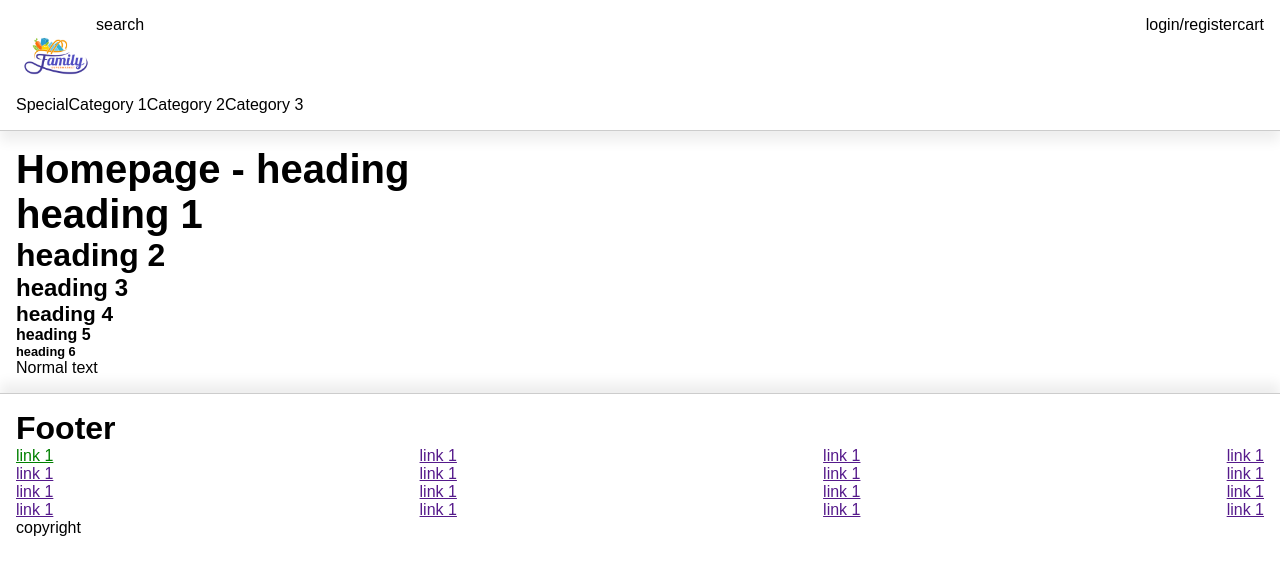
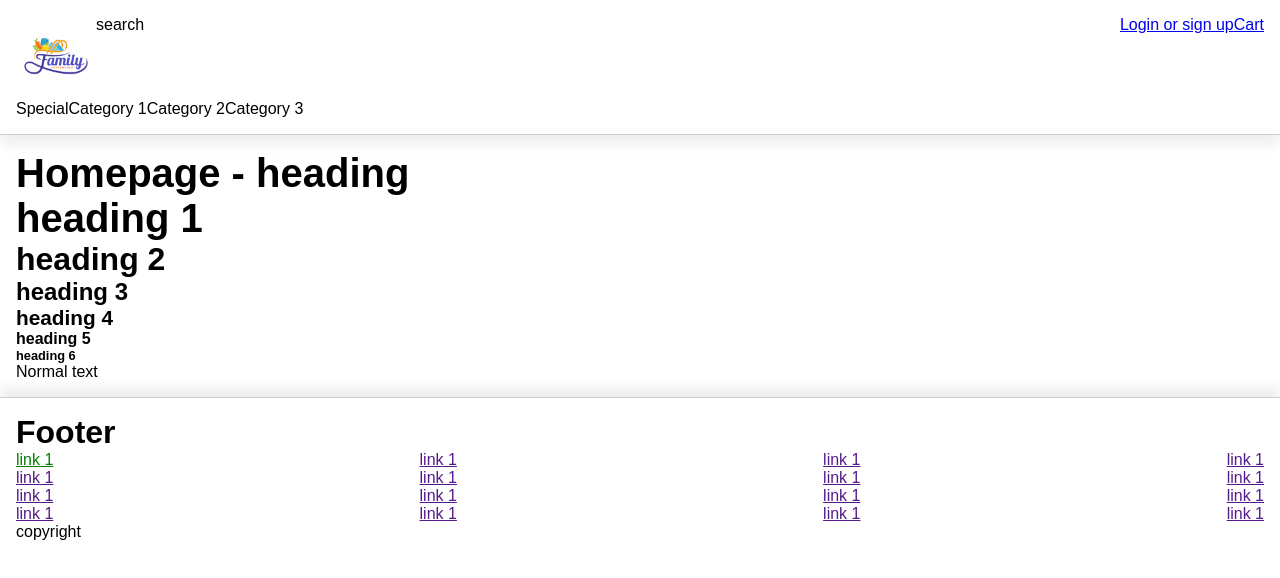
Before and after one commit to dennyjuw/grand, a Next.js app: page / in a window 1280 px wide. Shown: the top 578 px of the page. Built offline with nearby package versions, Linux system fonts and the light colour scheme.

Commit message:
link to cart and login page

```diff
--- a/src/app/components/header/header.component.tsx
+++ b/src/app/components/header/header.component.tsx
@@ -1,11 +1,13 @@
 import React from 'react';
 import Image from 'next/image';
+import Link from 'next/link';
 import styles from './header.component.module.scss';
 
 const Header: React.FC = () => {
   return (
     <header className={styles['header']}>
       <div className="flex flex-row">
+        <Link href="/">
           <Image
             // className={styles.logo}
             src="/logo.jpg"
@@ -14,9 +16,14 @@ const Header: React.FC = () => {
             height={80}
             priority
           />
+        </Link>
         <div className="flex-grow">search</div>
-        <div>login/register</div>
-        <div>cart</div>
+        <div>
+          <Link href="/register">Login or sign up</Link>
+        </div>
+        <div>
+          <Link href="/cart">Cart</Link>
+        </div>
       </div>
       <nav>
         <ul className="flex flex-row">
```
Lines whose indentation alone changed are shown as unchanged.
